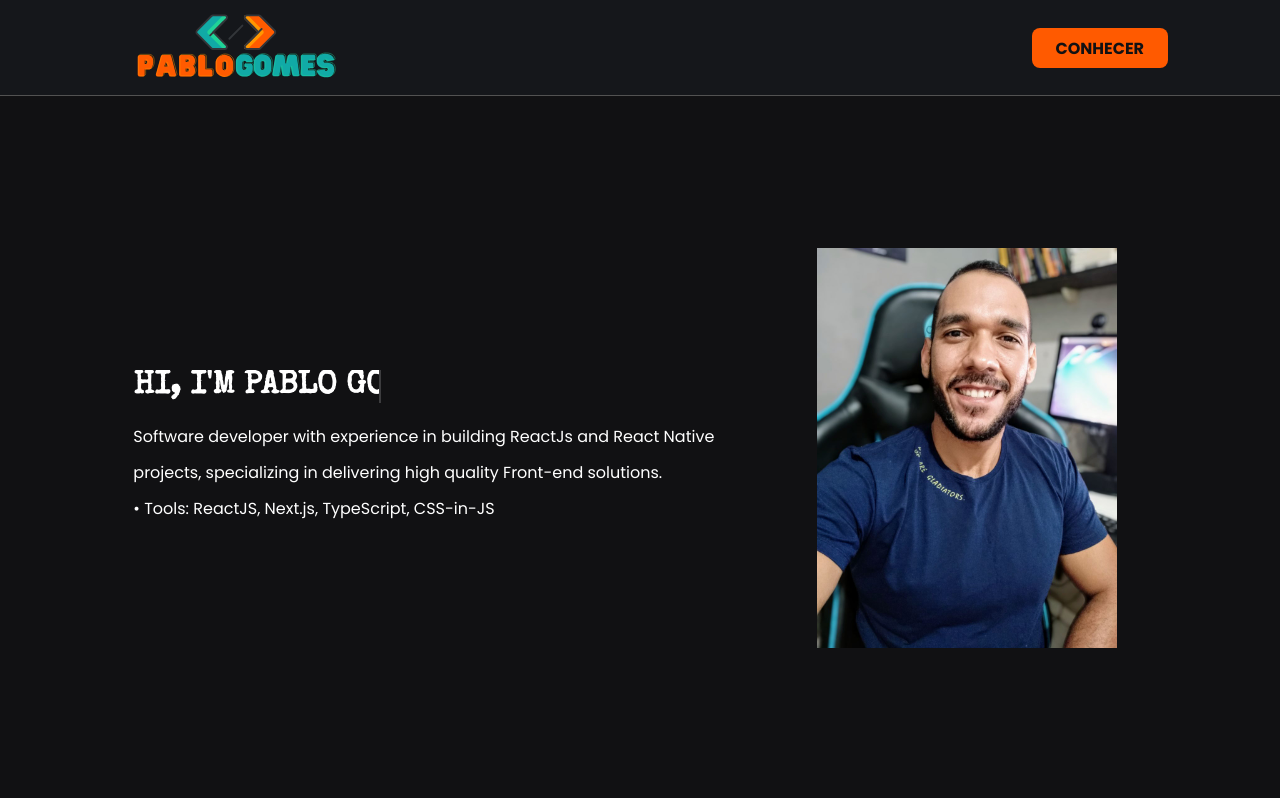
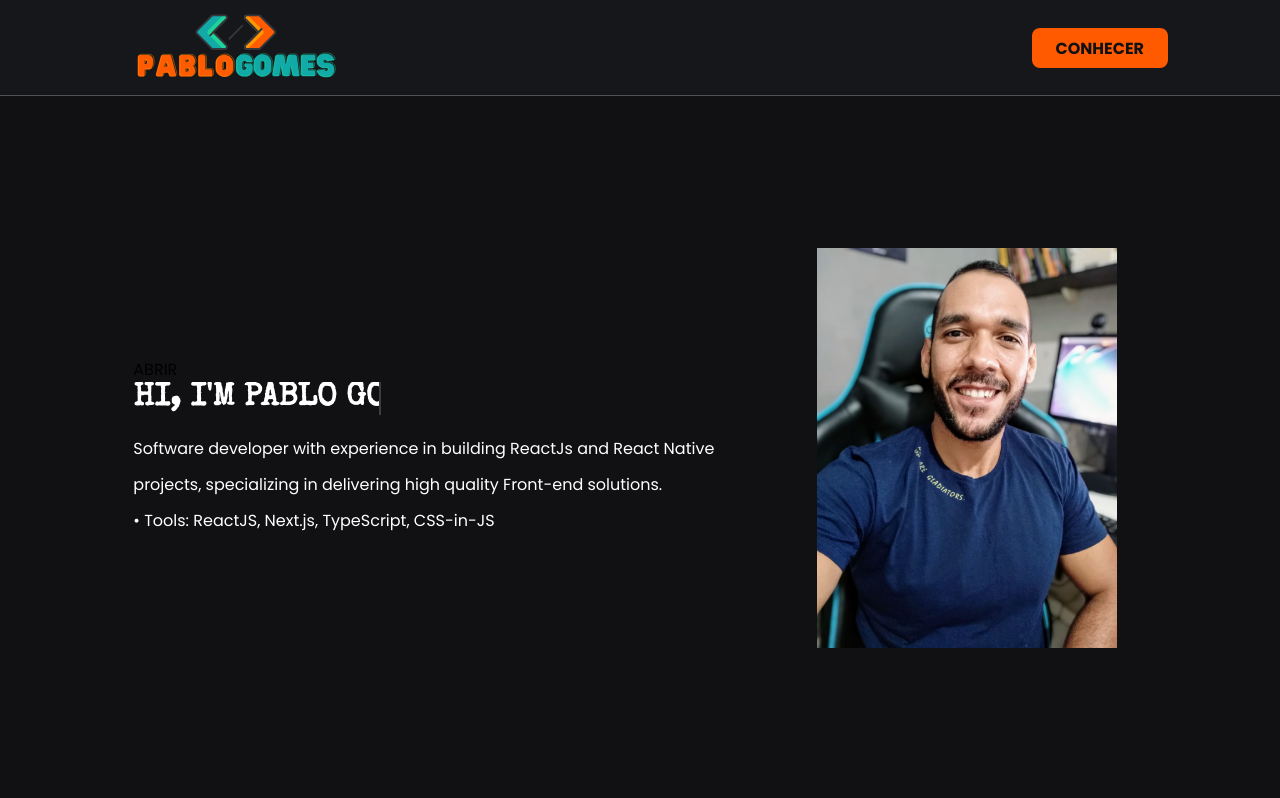
Before and after one commit to pablojr17/blog, a Next.js app: page / in a window 1280 px wide. Shown: the top 798 px of the page. Built offline with nearby package versions, Linux system fonts and the light colour scheme.

Commit message:
Ajustes link

```diff
--- a/src/pages/index.tsx
+++ b/src/pages/index.tsx
@@ -19,6 +19,9 @@ export default function Home() {
       <main className={styles.container}>
         <div className={styles.containerHeader}>
           <section className={styles.ctaText}>
+            <a href="https://api.whatsapp.com/send?text=Texto%20a%20ser%20compartilhado&image=https://4.bp.blogspot.com/-cW73sAF81_s/Uzqqay4jN1I/AAAAAAAAABo/IUuRGbCF0gg/s1600/instruc3a7c3a3o.jpg">
+              ABRIR
+            </a>
             <h1 className={styles.animatee}>HI, I'M PABLO GOMES</h1>
             <div>
               <span>
```
